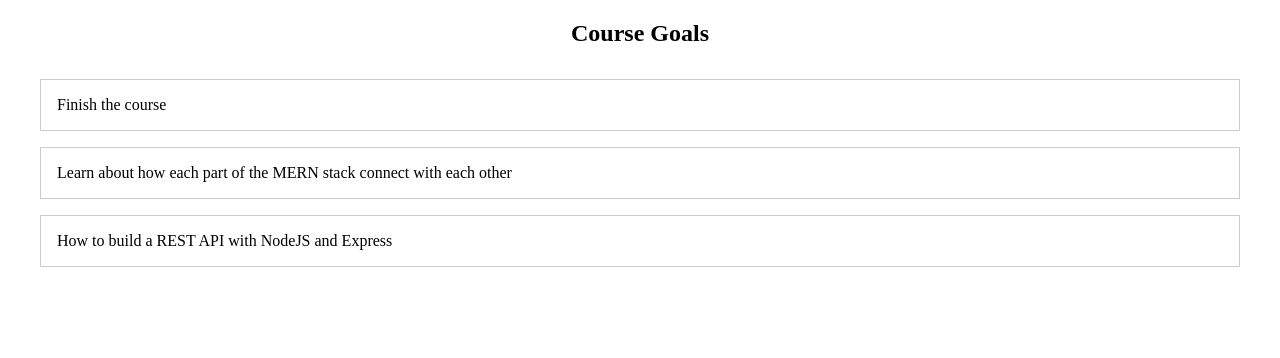
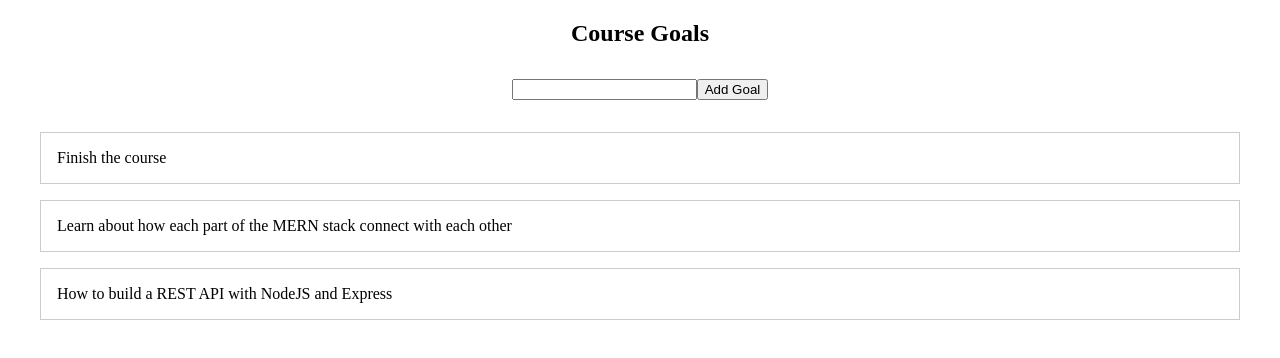
Before and after one commit to helen-tan/react-goals-list, a React (Create React App) app: page / in a window 1280 px wide. Shown: the top 358 px of the page. Built offline with nearby package versions, Linux system fonts and the light colour scheme.

Commit message:
Restructured components + Created new NewGoal component

```diff
--- a/src/App.js
+++ b/src/App.js
@@ -1,5 +1,6 @@
 import './App.css';
-import GoalList from './components/GoalList';
+import GoalList from './components/GoalList/GoalList';
+import NewGoal from './components/NewGoal/NewGoal';
 
 function App() {
   // global state
@@ -12,7 +13,8 @@ function App() {
   return (
     <div className='course-goals'>
       <h2>Course Goals</h2>
-      <GoalList goals={courseGoals}/>
+      <NewGoal />
+      <GoalList goals={courseGoals} />
     </div>
   );
 }
--- /dev/null
+++ b/src/components/NewGoal/NewGoal.css
@@ -0,0 +1,4 @@
+.new-goal {
+  margin: 2rem;
+  text-align: center;
+}
--- /dev/null
+++ b/src/components/NewGoal/NewGoal.jsx
@@ -0,0 +1,12 @@
+import './NewGoal.css'
+
+const NewGoal = () => {
+  return (
+    <form className="new-goal">
+      <input type="text" />
+      <button type='submit'>Add Goal</button>
+    </form>
+  )
+}
+
+export default NewGoal
```
Also changed, not shown: src/components/GoalList/GoalList.css (renamed from src/components/GoalList.css), src/components/GoalList/GoalList.jsx (renamed from src/components/GoalList.jsx).
